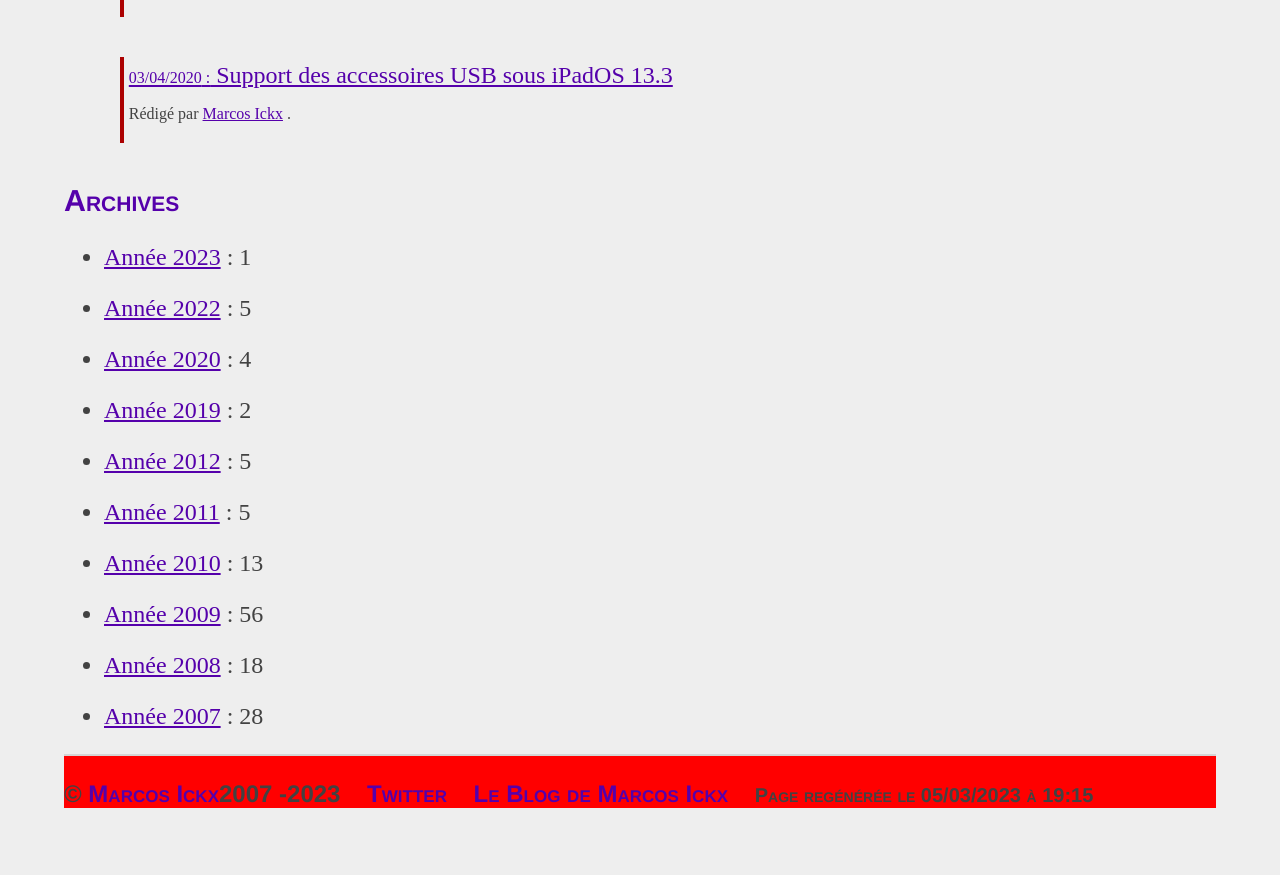
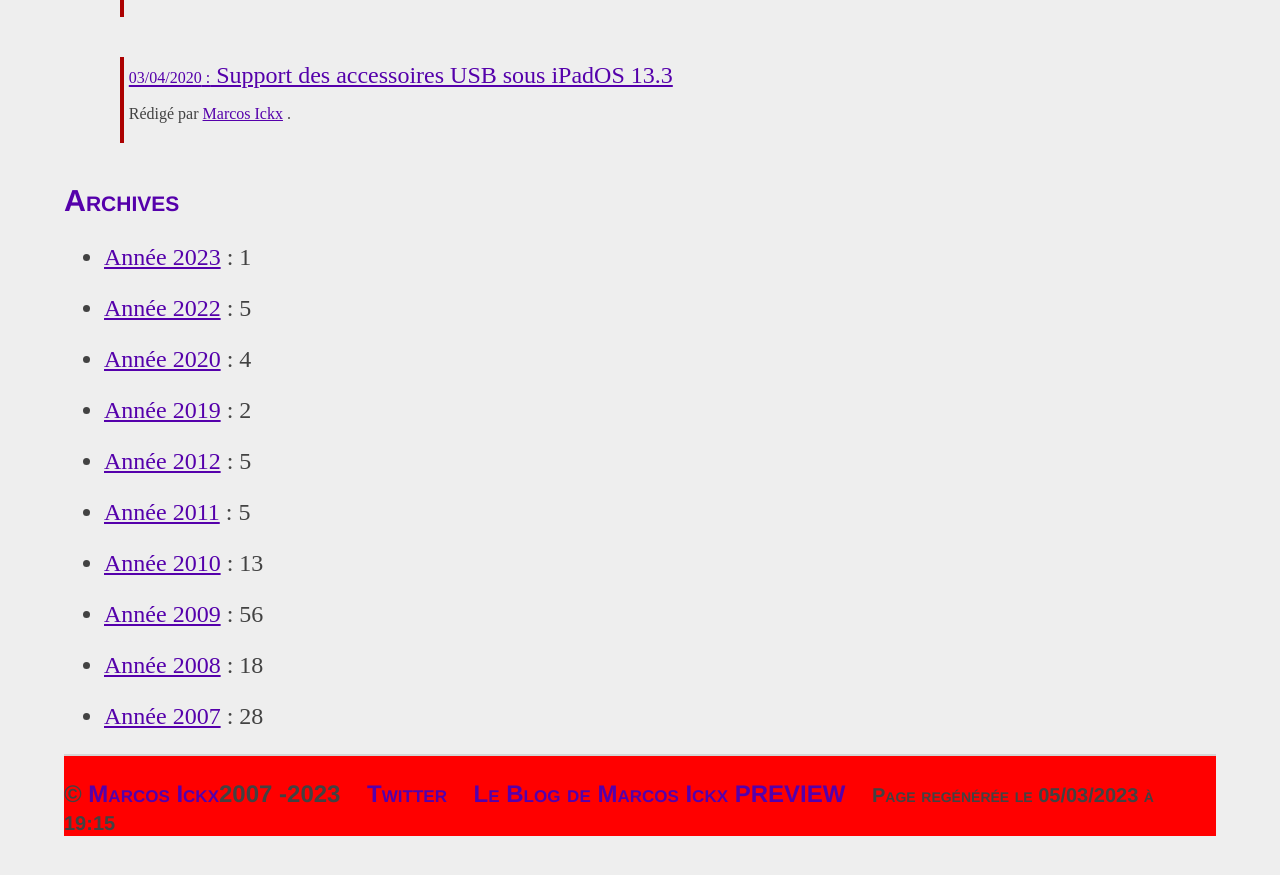
Before and after one commit to MarcosIckx/PreviewMarcosxNet, a Jekyll site: the page built from index.html, in a window 1280 px wide and 900 px high, scrolled down 1355 px. Shown: the top 875 px of the window. Built offline with Jekyll 4.4.1, drawn with Linux system fonts in a browser that asks for light colours; some of the changed lines change nothing that is shown.

Commit message:
Update _config.yml
Indiquer au maximum qu'on est en preview

```diff
--- a/_config.yml
+++ b/_config.yml
@@ -8,13 +8,13 @@ future: true
 debug: false
 
 # titre du site
-title: Le Blog de Marcos Ickx
+title: Le Blog de Marcos Ickx PREVIEW
 # nom du site
-name: Le Blog de Marcos Ickx
+name: Le Blog de Marcos Ickx PREVIEW
 # description du site
-description: Je parle ici de tout et de rien mais toujours en lien avec Apple et ses produits. Principalement l´iPad, mais pas que.
+description: PREVIEW du blog de Marcos Ickx
 # url du site
-url: https://blog.marcosx.net
+url: https://preview.marcosx.net
 # auteur du site, par defaut
 author: Marcos Ickx
 
```
